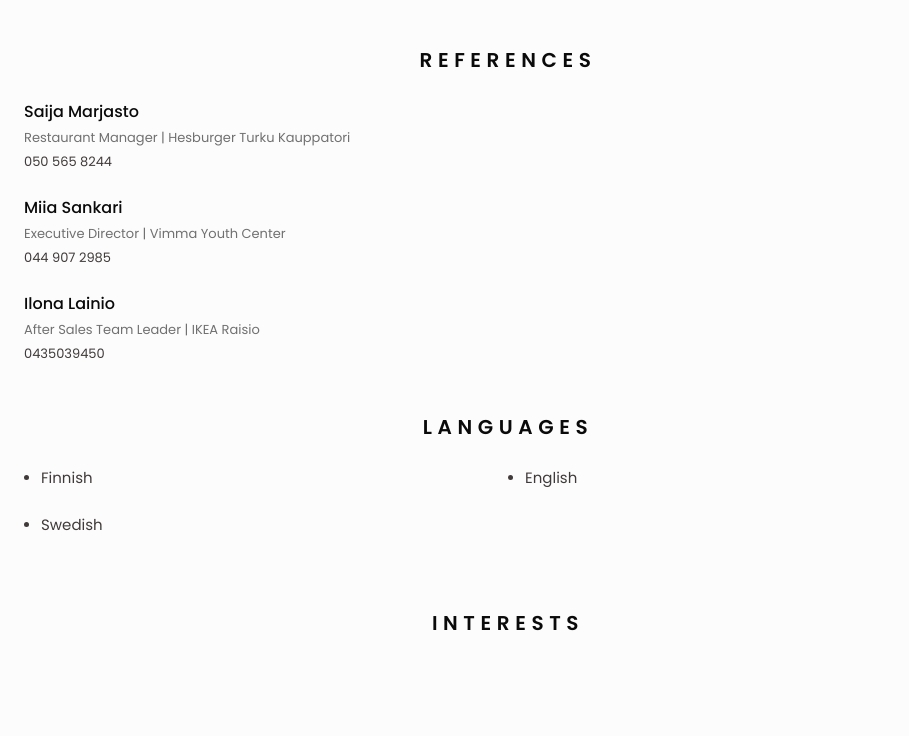
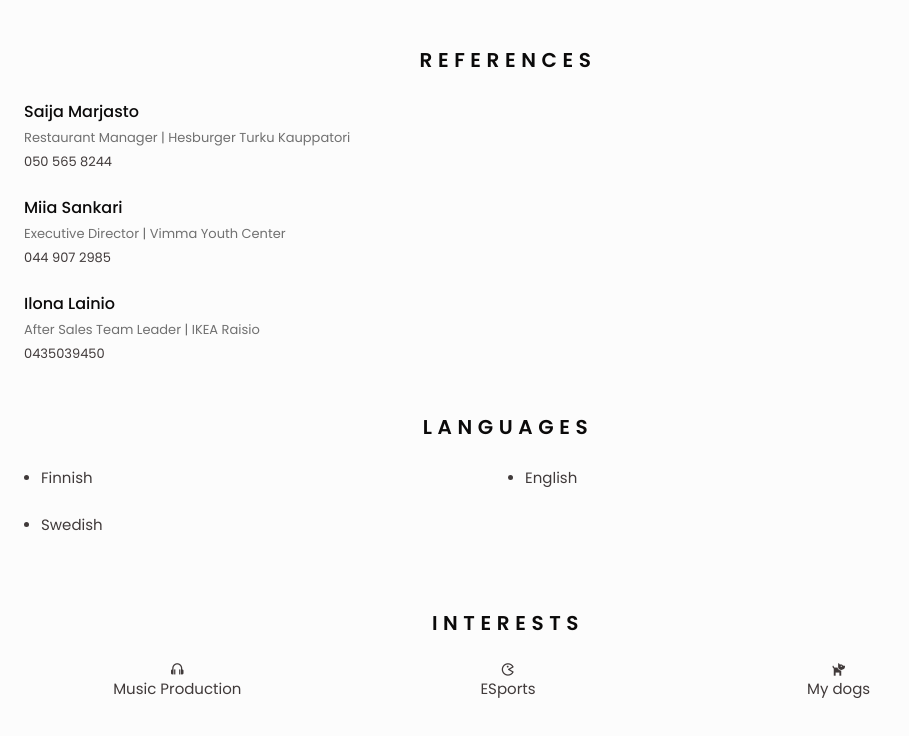
Before and after one commit to Samusticated/WebCV_2022, a plain HTML site: page index.html in a window 1280 px wide. Shown: the part 2531-3267 px from the top of the page, without its empty margins (0-909 px from the left). Drawn offline with nearby package versions, Linux system fonts and the light colour scheme.

Commit message:
last tweaks to content, css not ready

```diff
--- a/assets/css/styles.css
+++ b/assets/css/styles.css
@@ -379,3 +379,18 @@ img {
   border-radius: 50%;
   margin-right: .75rem;
 }
+
+/* Interests */
+.interests__container{
+  grid-template-columns: repeat(3, 1fr);
+  margin-top: var(--mb-2)
+}
+
+.interests__content{
+  display: flex;
+  flex-direction: column;
+  align-items: center;
+}
+
+.interests__icon
+font-size
--- a/index.html
+++ b/index.html
@@ -32,7 +32,7 @@
             </a>
           </li>
           <li class="nav__item">
-            <a href="#educations" class="nav__link">
+            <a href="#education" class="nav__link">
               <i class='bx bx-book nav__icon'></i>Education
             </a>
           </li>
@@ -54,6 +54,16 @@
           <li class="nav__item">
             <a href="#referemces" class="nav__link">
               <i class='bx bx-link-external nav__icon'></i>References
+            </a>
+          </li>
+          <li class="nav__item">
+            <a href="#languages" class="nav__link">
+              <i class='bx bx-world nav__icon'></i>Languages
+            </a>
+          </li>
+          <li class="nav__item">
+            <a href="#interests" class="nav__link">
+              <i class='bx bx-heart nav__icon'></i>Interests
             </a>
           </li>
         </ul>
@@ -310,6 +320,23 @@
       <!-- Interests -->
       <section class="interests section" id="interests">
         <h2 class="section-title">Interests</h2>
+
+        <div class="interests__container bd-grid">
+          <div class="interests__content">
+            <i class='bx bx-headphone interests__icon' ></i>
+            <span class="interest__name">Music Production</span>
+          </div>
+          <div class="interests__content">
+            <i class='bx bx-game interests__icon' ></i>
+            <span class="interest__name">ESports</span>
+
+          </div>
+          <div class="interests__content">
+            <i class='bx bxs-dog interests__icon' ></i>
+            <span class="interest__name">My dogs</span>
+
+          </div>
+        </div>
       </section>
     </div>
 
```
